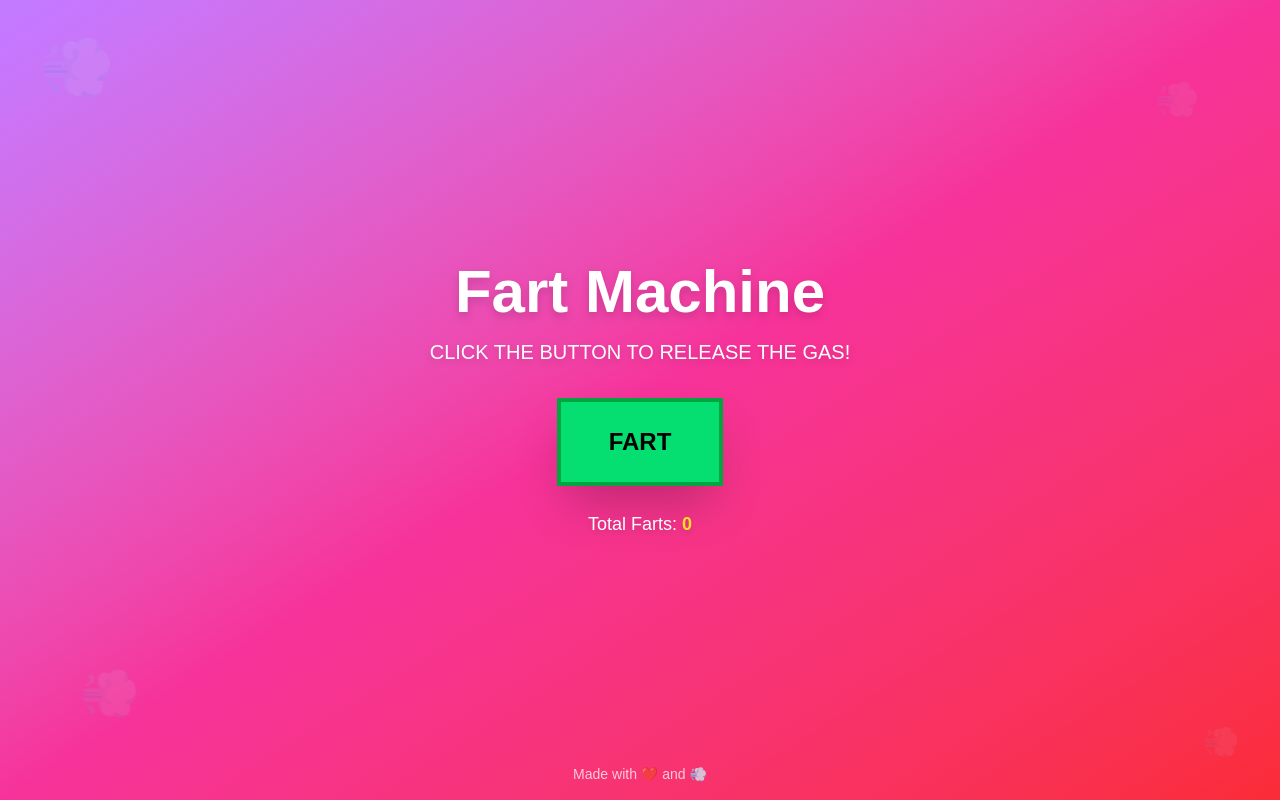
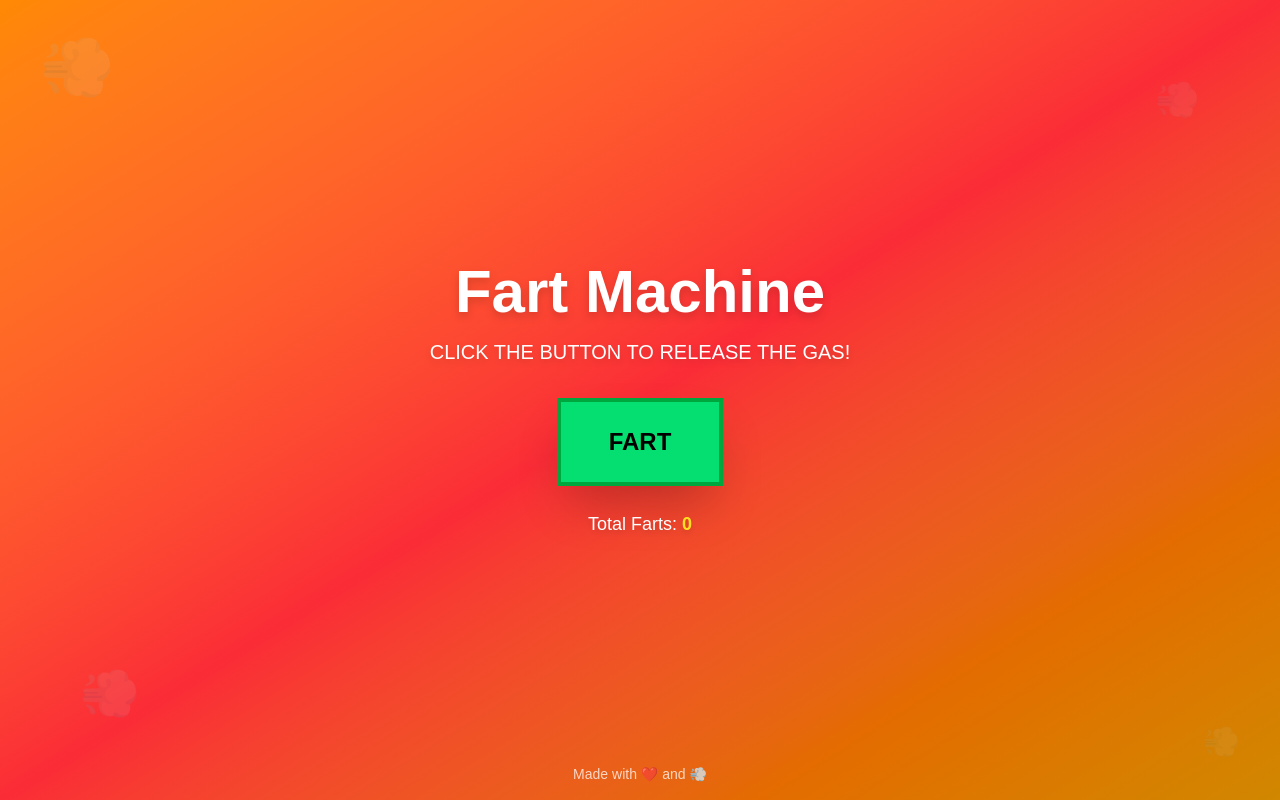
Before and after one commit to ns-test-org/teasdf, a Next.js app in the folder packages/teasdf/: page / in a window 1280 px wide. Built offline with nearby package versions, Linux system fonts and the light colour scheme.

Commit message:
AI chat session: Updated code and files

```diff
--- a/packages/teasdf/src/app/page.tsx
+++ b/packages/teasdf/src/app/page.tsx
@@ -30,7 +30,7 @@ export default function FartApp() {
   };
 
   return (
-    <div className="min-h-screen bg-gradient-to-br from-purple-400 via-pink-500 to-red-500 flex flex-col items-center justify-center relative overflow-hidden">
+    <div className="min-h-screen bg-gradient-to-br from-orange-400 via-red-500 to-yellow-600 flex flex-col items-center justify-center relative overflow-hidden">
       {/* Background pattern */}
       <div className="absolute inset-0 opacity-10">
         <div className="absolute top-10 left-10 text-6xl animate-bounce">💨</div>
```
